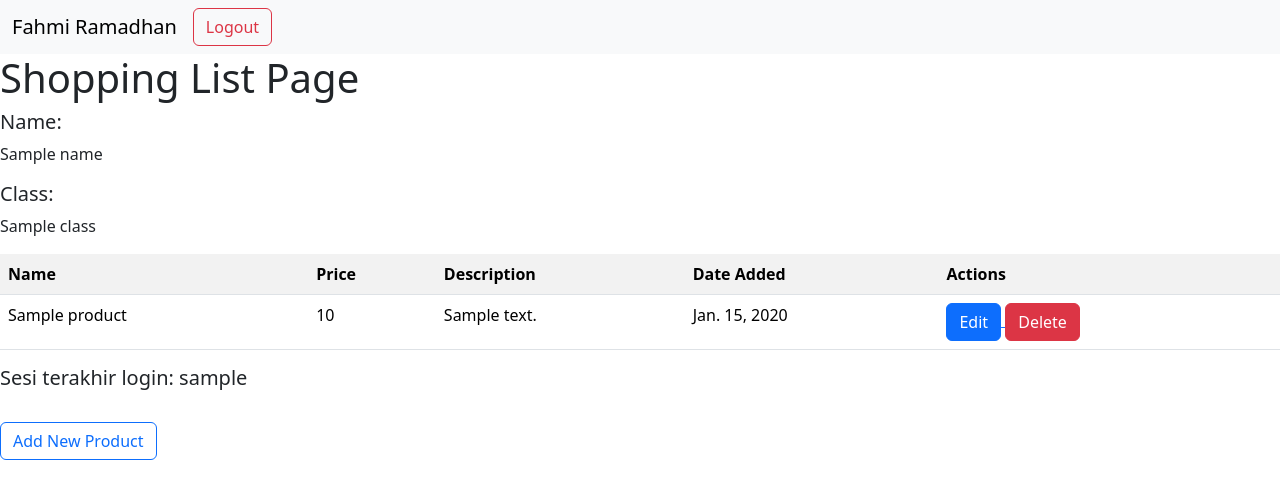
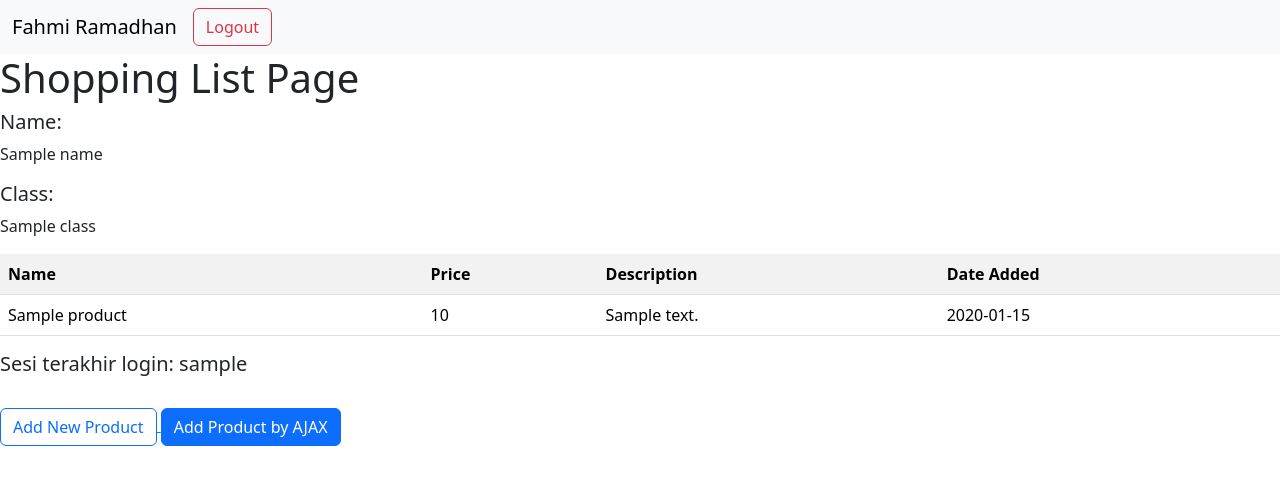
Before and after one commit to fahmi-ramadhan/shopping-list, a Django app: template main/templates/main.html in a window 1280 px wide. Shown: the top 499 px of the page. Run offline with Django 4.2, Linux system fonts and the light colour scheme; tables that the repository leaves empty hold one stand-in row (values such as "Sample post"); the template is opened without the code that fills it: values that come from a table or form of the project are taken from there, most other values are stand-ins (such as "Sample title", 1, 10 or a date in 2020).

Commit message:
tutorial 5 selesai

```diff
--- a/main/templates/main.html
+++ b/main/templates/main.html
@@ -20,7 +20,7 @@
     <h5>Class:</h5>
     <p>{{class}}</p>
 
-    <table class="table table-striped">
+    <table class="table table-striped" id="product_table">
         <tr>
             <th>Name</th>
             <th>Price</th>
@@ -51,6 +51,38 @@
         {% endfor %}
     </table>
 
+    <div class="modal fade" id="exampleModal" tabindex="-1" aria-labelledby="exampleModalLabel" aria-hidden="true">
+        <div class="modal-dialog">
+            <div class="modal-content">
+                <div class="modal-header">
+                    <h1 class="modal-title fs-5" id="exampleModalLabel">Add New Product</h1>
+                    <button type="button" class="btn-close" data-bs-dismiss="modal" aria-label="Close"></button>
+                </div>
+                <div class="modal-body">
+                    <form id="form" onsubmit="return false;">
+                        {% csrf_token %}
+                        <div class="mb-3">
+                            <label for="name" class="col-form-label">Name:</label>
+                            <input type="text" class="form-control" id="name" name="name"></input>
+                        </div>
+                        <div class="mb-3">
+                            <label for="price" class="col-form-label">Price:</label>
+                            <input type="number" class="form-control" id="price" name="price"></input>
+                        </div>
+                        <div class="mb-3">
+                            <label for="description" class="col-form-label">Description:</label>
+                            <textarea class="form-control" id="description" name="description"></textarea>
+                        </div>
+                    </form>
+                </div>
+                <div class="modal-footer">
+                    <button type="button" class="btn btn-secondary" data-bs-dismiss="modal">Close</button>
+                    <button type="button" class="btn btn-primary" id="button_add" data-bs-dismiss="modal">Add Product</button>
+                </div>
+            </div>
+        </div>
+    </div>
+
     <h5>Sesi terakhir login: {{ last_login }}</h5>
 
     <br />
@@ -60,4 +92,47 @@
             Add New Product
         </button>
     </a>
+
+    <button type="button" class="btn btn-primary" data-bs-toggle="modal" data-bs-target="#exampleModal">Add Product by AJAX</button>
+
+    <script>
+        async function getProducts() {
+            return fetch("{% url 'main:get_product_json' %}").then((res) => res.json())
+        }
+
+        async function refreshProducts() {
+            document.getElementById("product_table").innerHTML = ""
+            const products = await getProducts()
+            let htmlString = `<tr>
+                <th>Name</th>
+                <th>Price</th>
+                <th>Description</th>
+                <th>Date Added</th>
+            </tr>`
+            products.forEach((item) => {
+                htmlString += `\n<tr>
+                <td>${item.fields.name}</td>
+                <td>${item.fields.price}</td>
+                <td>${item.fields.description}</td>
+                <td>${item.fields.date_added}</td>
+            </tr>`
+            })
+
+            document.getElementById("product_table").innerHTML = htmlString
+        }
+
+        refreshProducts()
+
+        function addProduct() {
+            fetch("{% url 'main:add_product_ajax' %}", {
+                method: "POST",
+                body: new FormData(document.querySelector('#form'))
+            }).then(refreshProducts)
+
+            document.getElementById("form").reset()
+            return false
+        }
+
+        document.getElementById("button_add").onclick = addProduct
+    </script>
 {% endblock content %}
--- a/main/urls.py
+++ b/main/urls.py
@@ -1,7 +1,7 @@
 from django.urls import path
 from main.views import show_main
 from main.views import show_main, create_product
-from main.views import show_main, create_product, show_xml, show_json, show_xml_by_id, show_json_by_id, register, login_user, logout_user, edit_product, delete_product
+from main.views import show_main, create_product, show_xml, show_json, show_xml_by_id, show_json_by_id, register, login_user, logout_user, edit_product, delete_product, get_product_json, add_product_ajax
 
 app_name = 'main'
 
@@ -17,4 +17,6 @@ urlpatterns = [
     path('logout/', logout_user, name='logout'),
     path('edit-product/<int:id>', edit_product, name='edit_product'),
     path('delete/<int:id>', delete_product, name='delete_product'),
+    path('get-product/', get_product_json, name='get_product_json'),
+    path('create-product-ajax/', add_product_ajax, name='add_product_ajax')
 ]
--- a/main/views.py
+++ b/main/views.py
@@ -1,11 +1,12 @@
 from django.shortcuts import render, redirect
-from django.http import HttpResponseRedirect, HttpResponse
+from django.http import HttpResponseNotFound, HttpResponseRedirect, HttpResponse
 from django.urls import reverse
 from django.core import serializers
 from django.contrib.auth.forms import UserCreationForm
 from django.contrib import messages
 from django.contrib.auth import authenticate, login, logout
 from django.contrib.auth.decorators import login_required
+from django.views.decorators.csrf import csrf_exempt
 from main.models import Product
 from main.forms import ProductForm
 import datetime
@@ -106,3 +107,24 @@ def show_xml_by_id(request, id):
 def show_json_by_id(request, id):
     data = Product.objects.filter(pk=id)
     return HttpResponse(serializers.serialize("json", data), content_type="application/json")
+
+def get_product_json(request):
+    product_item = Product.objects.all()
+    return HttpResponse(serializers.serialize('json', product_item))
+
+@csrf_exempt
+def add_product_ajax(request):
+    if request.method == 'POST':
+        name = request.POST.get("name")
+        price = request.POST.get("price")
+        description = request.POST.get("description")
+        user = request.user
+
+        new_product = Product(name=name, price=price, description=description, user=user)
+
+        print(new_product.__dict__)
+        new_product.save()
+
+        return HttpResponse(b"CREATED", status=201)
+
+    return HttpResponseNotFound()
```
